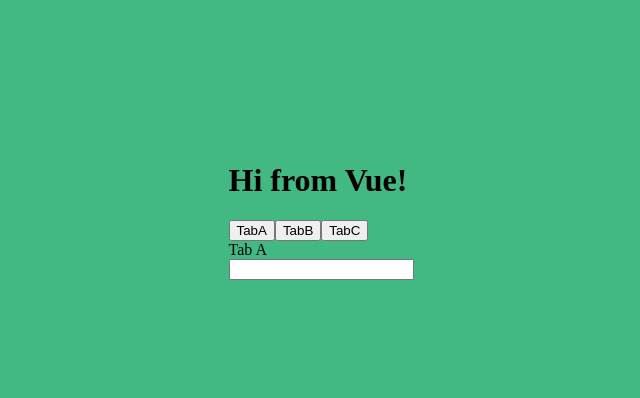
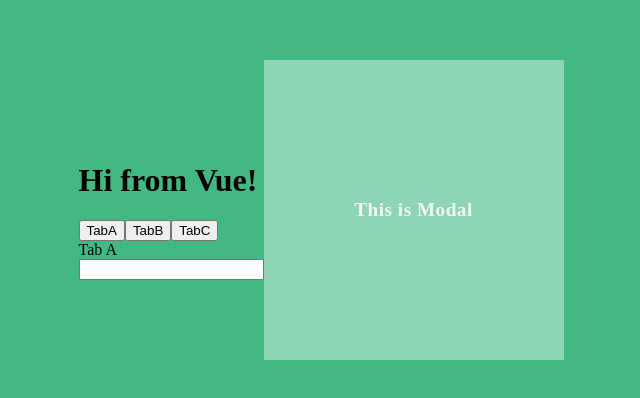
Before and after one commit to koushil-mankali/Vuejs-Practice, a Vue app in the folder vue2/: page / in a window 1280 px wide. Shown: the part 198-596 px from the top of the page, without its empty margins (319-959 px from the left). Built offline with nearby package versions, Linux system fonts and the light colour scheme.

Commit message:
teleport element(component) done

```diff
--- a/vue2/index.html
+++ b/vue2/index.html
@@ -8,6 +8,7 @@
   </head>
   <body>
     <div id="app"></div>
+    <div id="modal"></div>
     <script type="module" src="/src/main.ts"></script>
   </body>
 </html>
--- a/vue2/src/App.vue
+++ b/vue2/src/App.vue
@@ -2,6 +2,7 @@
 import TabA from "./components/TabA.vue";
 import TabB from "./components/TabB.vue";
 import TabC from "./components/TabC.vue";
+import Portal from './components/Portal.vue';
 
 export default {
   name: "App",
@@ -14,6 +15,7 @@ export default {
     TabA,
     TabB,
     TabC,
+    Portal,
   },
 };
 </script>
@@ -27,6 +29,10 @@ export default {
   <keep-alive>
     <component :is="activeTab" />
   </keep-alive>
+
+  <teleport to="#modal">
+    <Portal />
+  </teleport>
 </template>
 
 <style>
--- /dev/null
+++ b/vue2/src/components/Portal.vue
@@ -0,0 +1,24 @@
+<script lang="ts">
+    export default{
+        name: 'Portal',
+    }
+</script>
+
+<template>
+    <div class="modal">This is Modal</div>
+</template>
+
+<style scoped>
+    .modal{
+        width: 300px;
+        height: 300px;
+        display: flex;
+        justify-content: center;
+        align-items: center;
+        color: whitesmoke;
+        font-weight: 600;
+        font-size: 1.2rem;
+        letter-spacing: 0.5px;
+        background-color: rgba(255, 255, 255, 0.4);
+    }
+</style>
```
